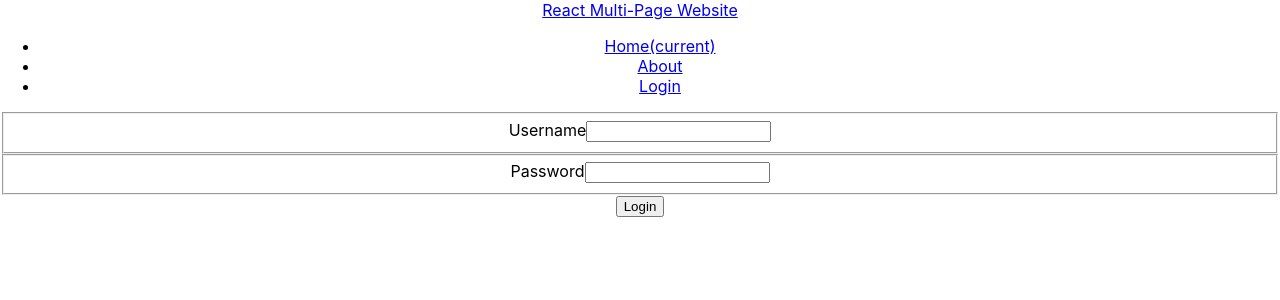
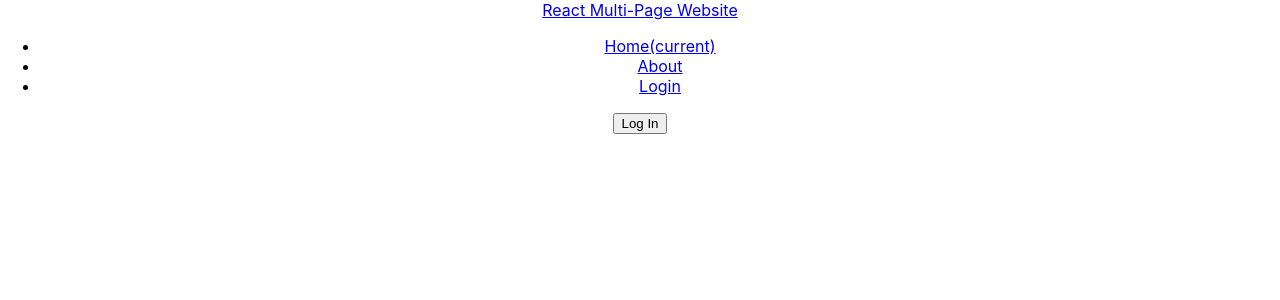
Before and after one commit to kevinoverworked/ovw-server-app, a React (Create React App) app in the folder client/: page /login in a window 1280 px wide. Shown: the top 300 px of the page. Built offline with nearby package versions, Linux system fonts and the light colour scheme.

Commit message:
Killed previous login attempts, now using Auth0

```diff
--- a/client/package.json
+++ b/client/package.json
@@ -3,6 +3,7 @@
   "version": "0.1.0",
   "private": true,
   "dependencies": {
+    "@auth0/auth0-react": "^1.5.0",
     "@testing-library/jest-dom": "^5.12.0",
     "@testing-library/react": "^11.2.7",
     "@testing-library/user-event": "^12.8.3",
--- a/client/src/App.js
+++ b/client/src/App.js
@@ -1,7 +1,7 @@
 import React, { Component } from "react";
 import "./App.css";
 import { BrowserRouter as Router, Route, Switch } from "react-router-dom";
-import { Navigation, Home, About, Login, Dashboard } from "./components";
+import { Navigation, Home, About, Login, Dashboard, LoginButton } from "./components";
 
 class App extends Component {
 
@@ -16,7 +16,7 @@
             <Switch>
               <Route path="/" exact component={() => <Home />} />
               <Route path="/about" exact component={() => <About />} />
-              <Route path="/login" exact component={() => <Login />} />
+              <Route path="/login" exact component={() => <LoginButton />} />
               <Route path="/dashboard" exact component={() => <Dashboard />} />
             </Switch>
           </div>
--- /dev/null
+++ b/client/src/components/LoginButton.js
@@ -0,0 +1,10 @@
+import React from "react";
+import { useAuth0 } from "@auth0/auth0-react";
+
+const LoginButton = () => {
+  const { loginWithRedirect } = useAuth0();
+
+  return <button onClick={() => loginWithRedirect()}>Log In</button>;
+};
+
+export default LoginButton;
--- a/client/src/components/index.js
+++ b/client/src/components/index.js
@@ -1,4 +1,5 @@
 export { default as Login } from "./Login";
+export { default as LoginButton } from "./LoginButton";
 export { default as Dashboard } from "./Dashboard";
 export { default as Navigation } from "./Navigation";
 export { default as Home } from "./Home";
--- a/client/src/index.js
+++ b/client/src/index.js
@@ -2,12 +2,17 @@
 import ReactDOM from 'react-dom';
 import './index.css';
 import App from './App';
+import { Auth0Provider } from "@auth0/auth0-react";
 import reportWebVitals from './reportWebVitals';
 
 ReactDOM.render(
-  <React.StrictMode>
+  <Auth0Provider
+    domain="localhost:3000"//"twilight-star-2178.us.auth0.com"
+    clientId="Mf3G2QEWoeQHQ7ABY7c54ssLjyxgkX6D"
+    redirectUri={window.location.origin}
+  >
     <App />
-  </React.StrictMode>,
+  </Auth0Provider>,
   document.getElementById('root')
 );
 
```
Also changed, not shown: package.json (+1 -6 lines), 20 other files (tests, documents, lock files or other folders).
